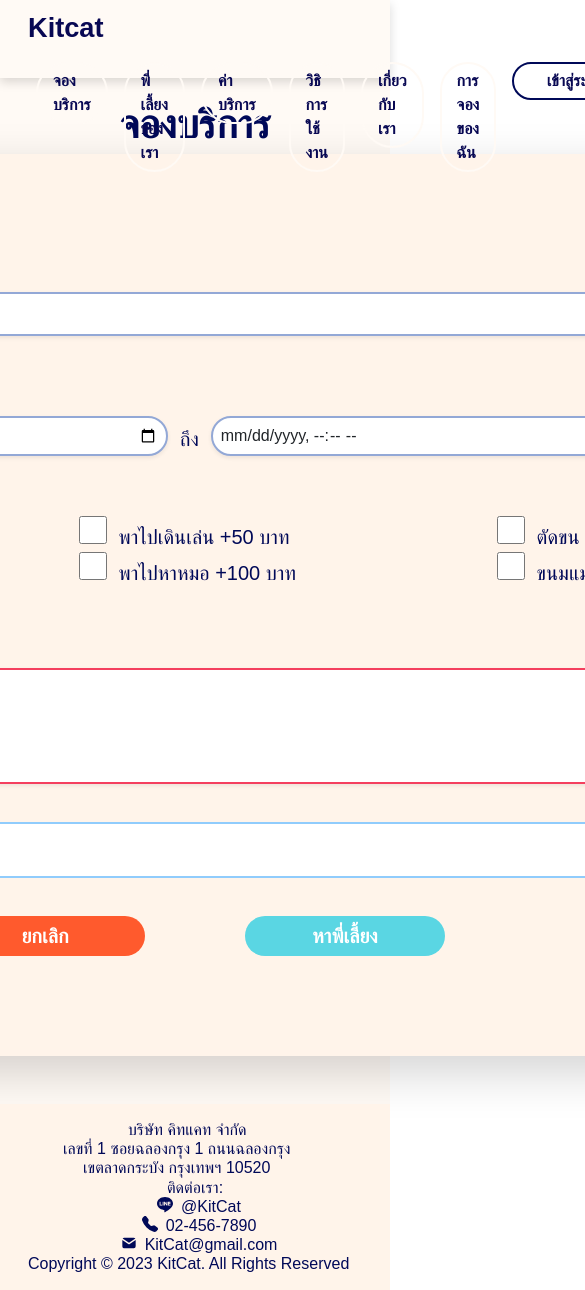
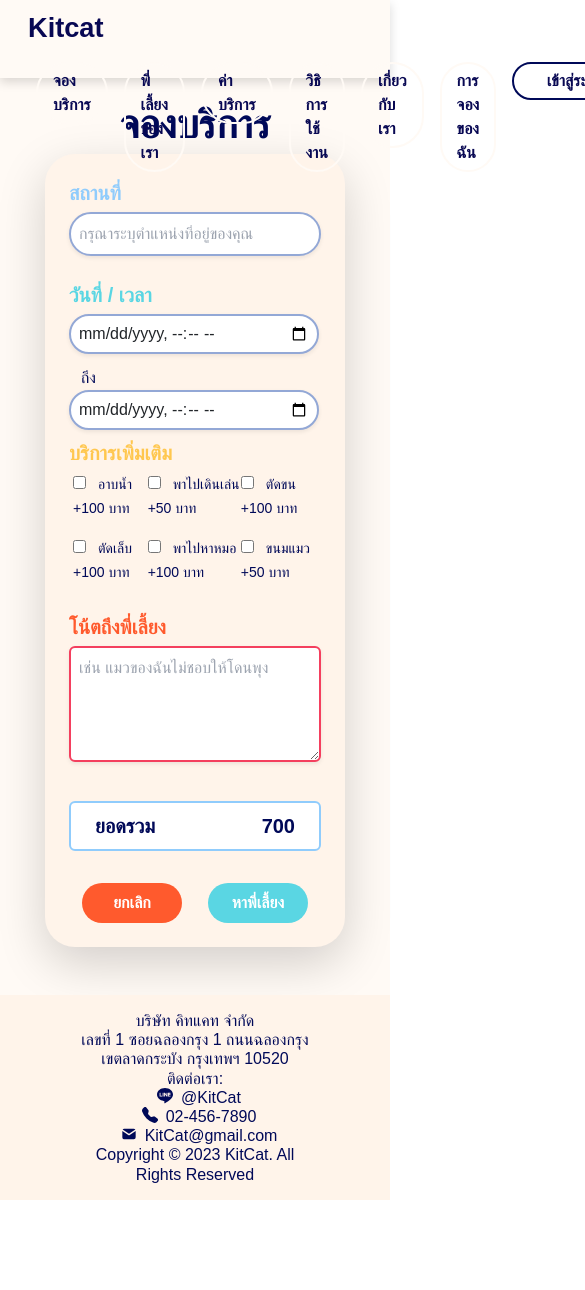
Before and after one commit to thanatat64/kmitl-kitcat, a Next.js app: page /booking in a window 390 px wide. Shown: the top 1290 px of the page, 585 px wide, since content can reach past the window. After the commit the page ends 1200 px from the top, so only its background shows below. Built offline with nearby package versions, Linux system fonts and the light colour scheme; a web font is replaced by a local one.

Commit message:
footer and booking [responsive]

```diff
--- a/components/pages/home/footer/Footer.tsx
+++ b/components/pages/home/footer/Footer.tsx
@@ -9,21 +9,21 @@ const Footer = () => {
         <div className="bg-[#FFF4EA] w-screen">
             <div className="container ">
                 <div className="flex p-3 flex-col md:flex-row md:justify-between " >
-                    <div className="flex flex-col">
-                        <h5 className="text-[var(--navy)] text-[16px] font-medium md:text-[18px] lg:text-[20px] ml-[100px] md:ml-0">บริษัท คิทแคท จำกัด</h5>
-                        <h5 className="text-[var(--navy)] text-[16px] font-medium md:text-[18px] lg:text-[20px] ml-[35px] md:ml-0">เลขที่ 1 ซอยฉลองกรุง 1 ถนนฉลองกรุง</h5>
-                        <h5 className="text-[var(--navy)] text-[16px] font-medium md:text-[18px] lg:text-[20px] ml-[55px] md:ml-0">เขตลาดกระบัง กรุงเทพฯ 10520</h5>
+                    <div className="flex flex-col text-center">
+                        <h5 className="text-[var(--navy)] text-[16px] font-medium md:text-[18px] lg:text-[20px] md:text-left">บริษัท คิทแคท จำกัด</h5>
+                        <h5 className="text-[var(--navy)] text-[16px] font-medium md:text-[18px] lg:text-[20px] md:text-left">เลขที่ 1 ซอยฉลองกรุง 1 ถนนฉลองกรุง</h5>
+                        <h5 className="text-[var(--navy)] text-[16px] font-medium md:text-[18px] lg:text-[20px] md:text-left">เขตลาดกระบัง กรุงเทพฯ 10520</h5>
                     </div>
                     <div className="flex flex-col ">
                         <div className="flex md:flex-row flex-col">
-                            <h5 className="text-[var(--navy)] text-[16px] font-medium md:text-[18px] lg:text-[20px] text-center md:text-start ">ติดต่อเรา:</h5>
+                            <h5 className="text-[var(--navy)] text-[16px] font-medium md:text-[18px] lg:text-[20px] text-center md:text-left ">ติดต่อเรา:</h5>
                             <div className=" flex flex-col md:pl-0">
                                 <h5 className="flex text-[var(--navy)] text-[16px] font-medium md:text-[18px] lg:text-[20px] justify-center md:justify-start"><BsLine className="ml-2 mr-2"/>@KitCat</h5>
                                 <h5 className="flex text-[var(--navy)] text-[16px] font-medium md:text-[18px] lg:text-[20px] justify-center md:justify-start"><BsFillTelephoneFill className="ml-2 mr-2"/>02-456-7890</h5>
                                 <h5 className="flex text-[var(--navy)] text-[16px] font-medium md:text-[18px] lg:text-[20px] justify-center md:justify-start"><TbMailFilled className="ml-2 mr-2"/>KitCat@gmail.com</h5>
                             </div>
                         </div>
-                        <h5 className="text-[var(--navy)] text-[16px] font-medium md:text-[18px] lg:text-[20px]">Copyright © 2023 KitCat. All Rights Reserved</h5>
+                        <h5 className="text-[var(--navy)] text-[16px] font-medium md:text-[18px] lg:text-[20px] text-center md:text-left mr-[60px] ml-[60px] md:ml-0 md:mr-0">Copyright © 2023 KitCat. All Rights Reserved</h5>
                     </div>
                 </div>
             </div>
--- a/src/app/booking/page.tsx
+++ b/src/app/booking/page.tsx
@@ -22,13 +22,15 @@ const DateTimeInput: React.FC = () => {
   };
 
   return (
-    <div className="flex justify-center bg-[var(--white-cream)]">
+    <div className="flex justify-center bg-[var(--white-cream)] w-screen">
       <div className='flex flex-col'>
-        <p className="text-[40px] text-[var(--navy)] font-bold text-center mt-3">จองบริการ</p>
-        <div className='bg-[var(--cream)] w-[1200px] pr-[100px] pl-[100px] pt-[90px] pb-[100px] rounded-[30px] mb-5 shadow-lg'>
+        <p className="text-[40px] text-[var(--navy)] font-bold text-center mt-3 lg:mt-5">จองบริการ</p>
+        <div className='flex justify-center'>
+          <div className='bg-[var(--cream)] w-[300px] md:w-[700px] lg:w-[1300px] md:p-[50px] lg:m-[20px] rounded-[30px] mb-5 shadow-lg'>
 
-          <div className='p-2'>
-            <label className="block text-[24px] font-semibold text-[#90CCFC]">
+            <div className='p-4'>
+              <div className=''>
+                <label className="block text-[20px] md:text-[24px] font-semibold text-[#90CCFC]">
                   สถานที่
                 </label>
                 <input
@@ -40,81 +42,82 @@ const DateTimeInput: React.FC = () => {
               </div>
 
               <div className='flex'>
-            <div className="p-2 mt-4">
-              <label className="block text-[24px] font-semibold text-[#5AD6E3]">
+                <div className=" mt-4">
+                  <label className="block text-[20px] md:text-[24px] font-semibold text-[#5AD6E3]">
                     วันที่ / เวลา
                   </label>
 
-              <div className='flex'>
+                  <div className='flex flex-col md:flex-row'>
                     <input
                       type="datetime-local"
                       id="checkin"
                       name="checkin"
-                  className="mt-1 p-2 h-[40px] rounded-full shadow-sm border-2 border-[#93A8D6]  ring-1 focus:ring-1 focus:ring-indigo-500 focus:border-indigo-500 block w-[465px]  sm:text-sm"
+                      className="mt-1 p-2 h-[40px] rounded-full shadow-sm border-2 border-[#93A8D6] ring-1 focus:ring-1 focus:ring-indigo-500 focus:border-indigo-500 block w-[250px] md:w-[250px] lg:w-[550px] "
                       value={checkInDateTime}
                       onChange={handleCheckInChange}
                     />
-                <p className='text-[20px] font-medium pl-3 pr-3 text-[var(--navy)] mt-[12px]'>ถึง</p>
+                    <p className='md:text-[20px] font-medium pl-3 pr-3 text-[var(--navy)] mt-[12px]'>ถึง</p>
                     <input
                       type="datetime-local"
                       id="checkout"
                       name="checkout"
-                  className="mt-1 p-2 rounded-full shadow-sm border-2 border-[#93A8D6] focus:ring-1 h-[40px] focus:ring-indigo-500 focus:border-indigo-500 block w-[465px] sm:text-sm"
+                      className="md:mt-1 p-2 rounded-full shadow-sm border-2 border-[#93A8D6] focus:ring-1 h-[40px] focus:ring-indigo-500 focus:border-indigo-500 block w-[250px] md:w-[250px] lg:w-[550px] "
                       value={checkOutDateTime}
                       onChange={handleCheckOutChange}
-                  min={checkInDateTime} // Set min attribute to check-in value
+                      min={checkInDateTime}
                     />
                   </div>
 
                 </div>
               </div>
 
-          <div className='p-2 mt-2'>
-            <label className="block text-[24px] font-semibold text-[#FFC74F]">
+              <div className='mt-2'>
+                <label className="block text-[20px] md:text-[24px] font-semibold text-[#FFC74F]">
                   บริการเพิ่มเติม
                 </label>
 
-            <div className='flex flex-row justify-between'>
+                <div className='flex flex-row justify-between p-1'>
                   <div className='flex flex-col'>
                     <div>
-                  <input type="checkbox" className="w-7 h-7" />
-                  <span className="text-[20px] font-medium pl-3 pr-3 text-[var(--navy)]">อาบน้ำ +100 บาท </span>
+                      <input type="checkbox" className="md:w-5 md:h-5 lg:w-7 lg:h-7" />
+                      <span className="text-[14px] md:text-[18px] lg:text-[20px] font-medium pl-3  text-[var(--navy)]">อาบน้ำ +100 บาท </span>
                     </div>
 
-                <div>
-                  <input type="checkbox" className="w-7 h-7" />
-                  <span className="text-[20px] font-medium pl-3 pr-3 text-[var(--navy)]">ตัดเล็บ +100 บาท </span>
+                    <div className='mt-3 md:mt-0'>
+                      <input type="checkbox" className="md:w-5 md:h-5 lg:w-7 lg:h-7" />
+                      <span className="text-[14px] md:text-[18px] lg:text-[20px] font-medium pl-3  text-[var(--navy)]">ตัดเล็บ +100 บาท </span>
                     </div>
                   </div>
 
                   <div className='flex flex-col'>
                     <div>
-                  <input type="checkbox" className="w-7 h-7" />
-                  <span className="text-[20px] font-medium pl-3 pr-3 text-[var(--navy)]">พาไปเดินเล่น +50 บาท</span>
+                      <input type="checkbox" className="md:w-5 md:h-5 lg:w-7 lg:h-7" />
+                      <span className="text-[14px] md:text-[18px] lg:text-[20px] font-medium pl-3  text-[var(--navy)]">พาไปเดินเล่น +50 บาท</span>
                     </div>
-                <div>
-                  <input type="checkbox" className="w-7 h-7" />
-                  <span className="text-[20px] font-medium pl-3 pr-3 text-[var(--navy)]">พาไปหาหมอ +100 บาท</span>
+
+                    <div className='mt-3 md:mt-0'>
+                      <input type="checkbox" className="md:w-5 md:h-5 lg:w-7 lg:h-7" />
+                      <span className="text-[14px] md:text-[18px] lg:text-[20px] font-medium pl-3 text-[var(--navy)]">พาไปหาหมอ +100 บาท</span>
                     </div>
                   </div>
 
                   <div className='flex flex-col'>
                     <div>
-                  <input type="checkbox" className="w-7 h-7" />
-                  <span className="text-[20px] font-medium pl-3 pr-3 text-[var(--navy)]">ตัดขน +100 บาท</span>
+                      <input type="checkbox" className="md:w-5 md:h-5 lg:w-7 lg:h-7" />
+                      <span className="text-[14px] md:text-[18px] lg:text-[20px] font-medium pl-3  text-[var(--navy)]">ตัดขน +100 บาท</span>
                     </div>
 
-                <div>
-                  <input type="checkbox" className="w-7 h-7" />
-                  <span className="text-[20px] font-medium pl-3 pr-3 text-[var(--navy)]">ขนมแมว +50 บาท</span>
+                    <div className='mt-3 md:mt-0'>
+                      <input type="checkbox" className="md:w-6 md:h-6 lg:w-7 lg:h-7" />
+                      <span className="text-[14px] md:text-[18px] lg:text-[20px] font-medium pl-3  text-[var(--navy)]">ขนมแมว +50 บาท</span>
                     </div>
                   </div>
                 </div>
 
               </div>
 
-          <div className='p-2 mt-4'>
-            <label className="block text-[24px] font-semibold text-[#FF5A2D]">
+              <div className='mt-4'>
+                <label className="block text-[20px] md:text-[24px] font-semibold text-[#FF5A2D]">
                   โน้ตถึงพี่เลี้ยง
                 </label>
                 <textarea
@@ -126,26 +129,28 @@ const DateTimeInput: React.FC = () => {
                 />
               </div>
 
-          <div className='p-2 mt-[15px]'>
+              <div className='mt-8'>
                 <div className='border-2 bg-white rounded border-[#90CCFC] p-2'>
                   <div className='flex justify-between'>
-                <div className='text-[24px] font-semibold text-[var(--navy)] ml-4'>ยอดรวม</div>
-                <div className='text-[24px] font-semibold text-[var(--navy)] mr-4'>700</div>
+                    <div className='text-[20px] md:text-[24px] font-semibold text-[var(--navy)] ml-4'>ยอดรวม</div>
+                    <div className='text-[20px] md:text-[24px] font-semibold text-[var(--navy)] mr-4'>700</div>
                   </div>
                 </div>
               </div>
 
-          <div className='flex justify-around mr-[200px] ml-[200px] mt-[30px]'>
-            <button className="bg-[#FF5A2D] hover:bg-red-500 text-white font-bold w-[200px] h-[40px] rounded-full">
-              <p className='text-[20px] font-semibold my-auto'>ยกเลิก</p>
+              <div className='flex justify-around  mt-8'>
+                <button className="bg-[#FF5A2D] hover:bg-red-500 text-white font-bold w-[100px] md:w-[200px] h-[40px] rounded-full">
+                  <p className='md:text-[20px] font-semibold my-auto'>ยกเลิก</p>
                 </button>
                 <Link href="/booking/chooseCatSitter">
-              <button className="bg-[#5AD6E3] hover:bg-cyan-500 text-white font-bold w-[200px] h-[40px] rounded-full">
-                <p className='text-[20px] font-semibold my-auto'>หาพี่เลี้ยง</p>
+                  <button className="bg-[#5AD6E3] hover:bg-cyan-500 text-white font-bold w-[100px] md:w-[200px] h-[40px] rounded-full">
+                    <p className='md:text-[20px] font-semibold my-auto'>หาพี่เลี้ยง</p>
                   </button>
                 </Link>
               </div>
+            </div>
 
+          </div>
         </div>
       </div>
     </div>
```
Lines whose indentation alone changed are shown as unchanged.
